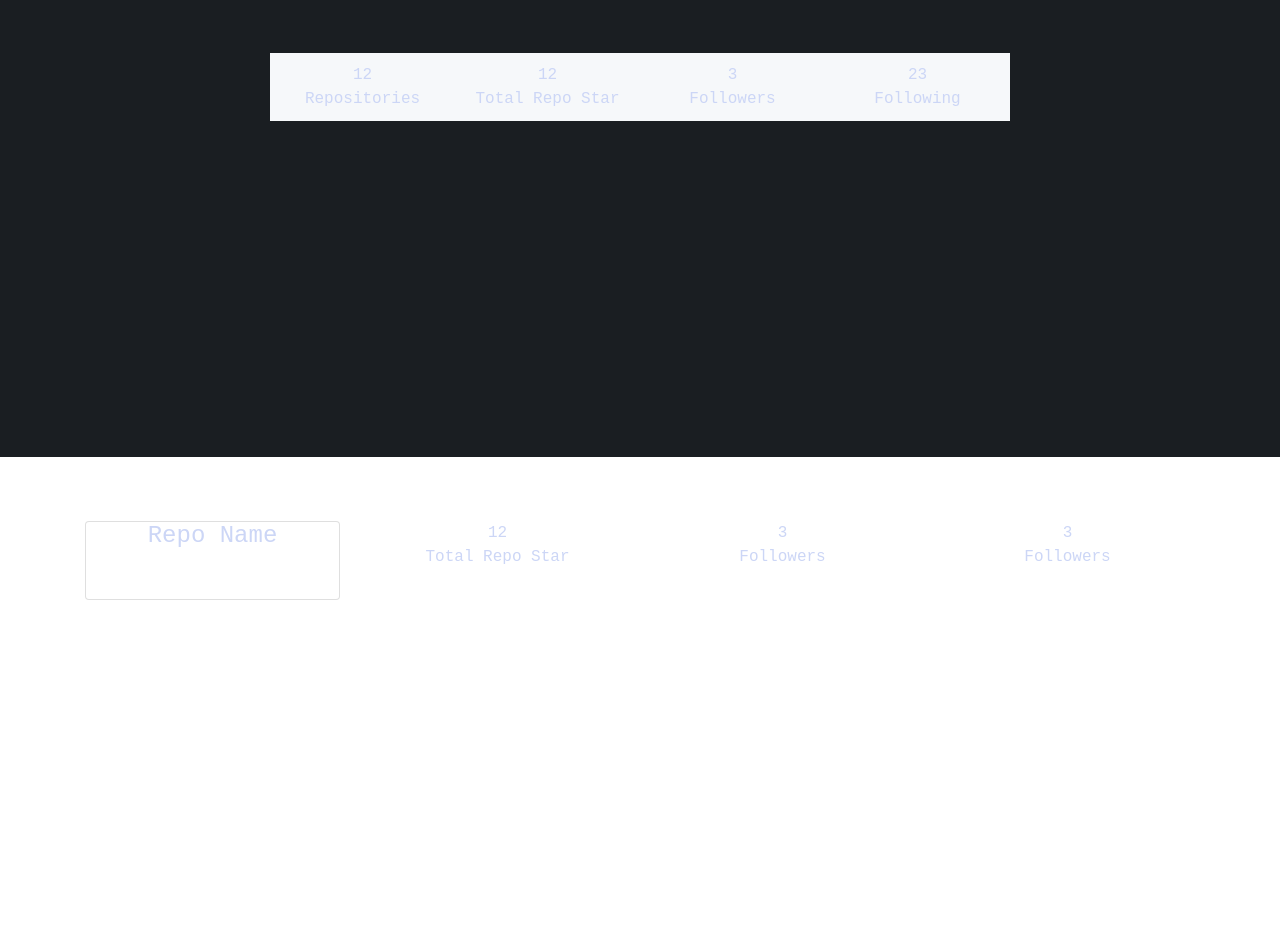
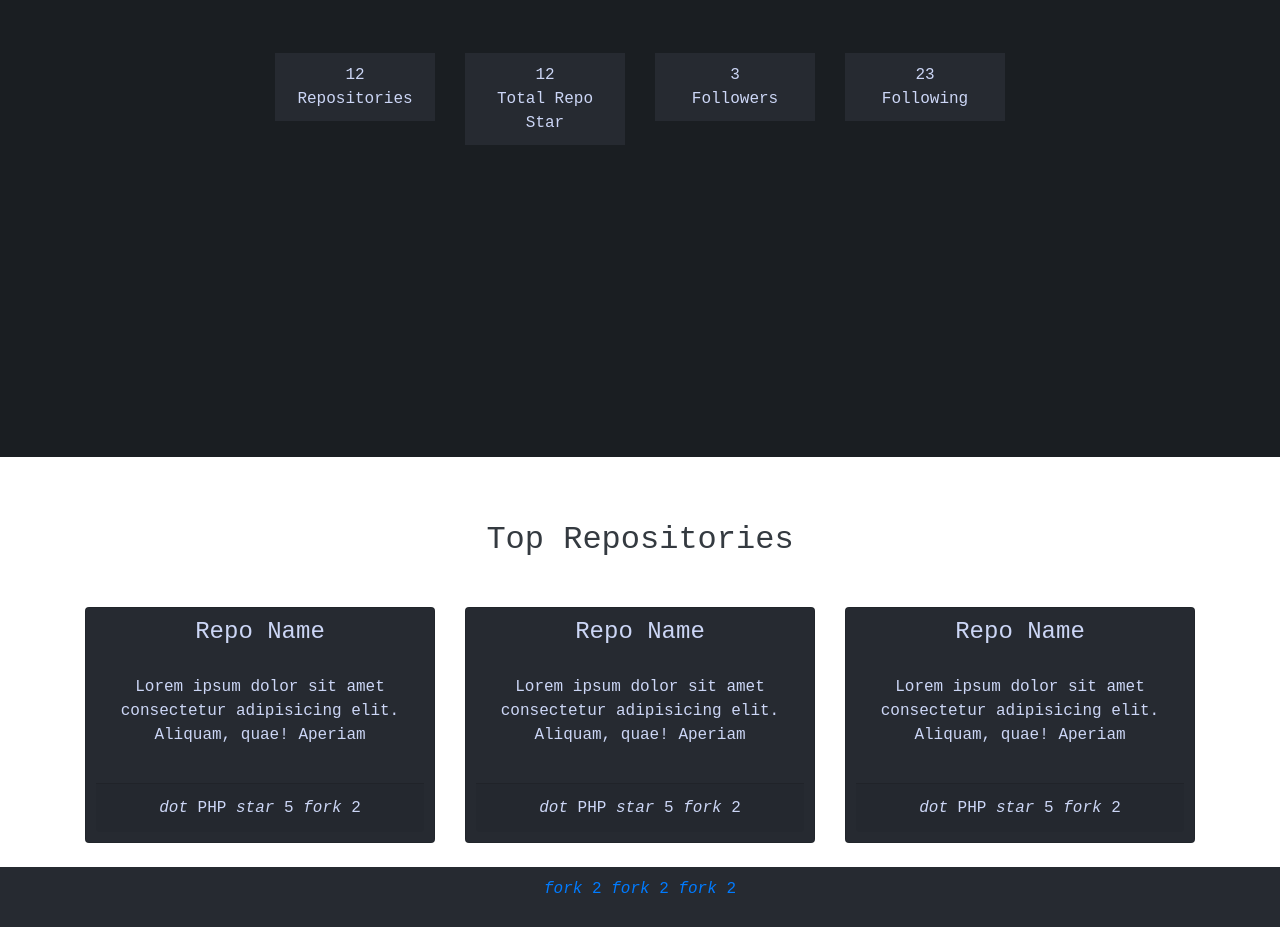
Before and after one commit to nayeemdev/gitprofile, a plain HTML site: page profile.html in a window 1280 px wide. Shown: the part 343-1270 px from the top of the page. Before the commit the page ends 943 px from the top, so only its background shows below. Drawn offline with nearby package versions, Linux system fonts and the light colour scheme.

Commit message:
Design complete

```diff
--- a/profile.html
+++ b/profile.html
@@ -21,8 +21,6 @@
             height: 100vh;
         }
         .section_info, .count_wrapper{
-            text-align: center;
-            margin: 0 auto;
             color: #ccd6f6;
             padding-top: 5%;
         }
@@ -39,9 +37,9 @@
             width: 100%;
             border-radius: 50%;
         }
-        .count_item{
-            background-color: rgb(246, 248, 250);
+        .repo_info, .card, .footer{
             padding: 10px;
+            background-color: #262a31;
         }
         .num {
             display: block;
@@ -81,19 +79,26 @@
             <div class="row count_wrapper">
                 <div class="col-md-8 offset-md-2">
                     <div class="row">
-                        <div class="col-md-3 col-sm-6 col-xs-6 col-lg-3 count_item">
+                        <div class="col-md-3 col-sm-6 col-xs-6 col-lg-3">
+                            <div class="repo_info">
                                 <span class="num">12</span>
                                 <span class="num-label">Repositories</span>
                             </div>
-                        <div class="col-md-3 col-sm-6 col-xs-6 col-lg-3 count_item">
+                        </div>
+                        <div class="col-md-3 col-sm-6 col-xs-6 col-lg-3">
+                            <div class="repo_info">
                                 <span class="num">12</span>
                                 <span class="num-label">Total Repo Star</span>
                             </div>
-                        <div class="col-md-3 col-sm-6 col-xs-6 col-lg-3 count_item">
+                        </div>
+                        <div class="col-md-3 col-sm-6 col-xs-6 col-lg-3">
+                            <div class="repo_info">
                                 <span class="num">3</span>
                                 <span class="num-label">Followers</span>
                             </div>
-                        <div class="col-md-3 col-sm-6 col-xs-6 col-lg-3 count_item">
+                        </div>
+                        <div class="col-md-3 col-sm-6 col-xs-6 col-lg-3">
+                            <div class="repo_info">
                                 <span class="num">23</span>
                                 <span class="num-label">Following</span>
                             </div>
@@ -101,36 +106,117 @@
                     </div>
                 </div>
             </div>
+        </div>
     </section>
 
-    <section class="section_info">
+    <section class="section_info mb-4">
         <div class="container">
+            <h2 class="mb-5 text-dark">Top Repositories</h2>
             <div class="row">
-                <div class="col-md-3">
+                <div class="col-md-4">
                     <div class="card">
                         <div class="cart-title">
                             <h4>Repo Name</h4>
                         </div>
                         <div class="card-body">
-
+                            <p>
+                                    Lorem ipsum dolor sit amet consectetur adipisicing elit. Aliquam, quae! Aperiam
+                            </p>
+                        </div>
+                        <div class="card-footer">
+                            <span>
+                                <i class="fa fa dot">dot</i>
+                                PHP
+                            </span>
+                            <span>
+                                <i class="fa fa star">star</i>
+                                5
+                            </span>
+                            <span>
+                                <i class="fa fa fork">fork</i>
+                                2
+                            </span>
                         </div>
                     </div>
                 </div>
-                <div class="col-md-3">
-                    <span class="num">12</span>
-                    <span class="num-label">Total Repo Star</span>
+                <div class="col-md-4">
+                    <div class="card">
+                        <div class="cart-title">
+                            <h4>Repo Name</h4>
                         </div>
-                <div class="col-md-3">
-                    <span class="num">3</span>
-                    <span class="num-label">Followers</span>
+                        <div class="card-body">
+                            <p>
+                                Lorem ipsum dolor sit amet consectetur adipisicing elit. Aliquam, quae! Aperiam
+                            </p>
                         </div>
-                <div class="col-md-3">
-                    <span class="num">3</span>
-                    <span class="num-label">Followers</span>
+                        <div class="card-footer">
+                            <span>
+                                <i class="fa fa dot">dot</i>
+                                PHP
+                            </span>
+                            <span>
+                                <i class="fa fa star">star</i>
+                                5
+                            </span>
+                            <span>
+                                <i class="fa fa fork">fork</i>
+                                2
+                            </span>
+                        </div>
+                    </div>
+                </div>
+                <div class="col-md-4">
+                    <div class="card">
+                        <div class="cart-title">
+                            <h4>Repo Name</h4>
+                        </div>
+                        <div class="card-body">
+                            <p>
+                                Lorem ipsum dolor sit amet consectetur adipisicing elit. Aliquam, quae! Aperiam
+                            </p>
+                        </div>
+                        <div class="card-footer">
+                            <span>
+                                <i class="fa fa dot">dot</i>
+                                PHP
+                            </span>
+                            <span>
+                                <i class="fa fa star">star</i>
+                                5
+                            </span>
+                            <span>
+                                <i class="fa fa fork">fork</i>
+                                2
+                            </span>
+                        </div>
+                    </div>
                 </div>
             </div>
         </div>
     </section>
+
+    <footer class="footer text-center">
+        <p>
+            <a href="">
+                <span>
+                    <i class="fa fa fork">fork</i>
+                    2
+                </span>
+            </a>
+            <a href="">
+                <span>
+                    <i class="fa fa fork">fork</i>
+                    2
+                </span>
+            </a>
+            <a href="">
+                <span>
+                    <i class="fa fa fork">fork</i>
+                    2
+                </span>
+            </a>
+        </p>
+    </footer>
 
 <script src="https://code.jquery.com/jquery-3.3.1.slim.min.js"></script>
 <script src="https://cdnjs.cloudflare.com/ajax/libs/popper.js/1.14.3/umd/popper.min.js"></script>
```
Lines whose indentation alone changed are shown as unchanged.
